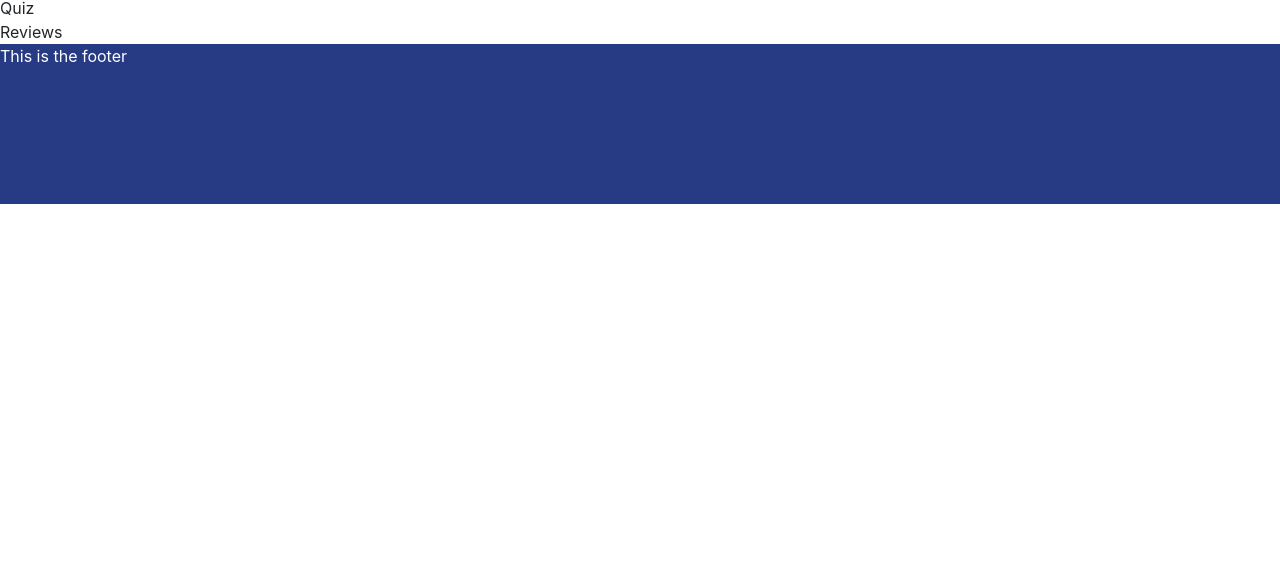
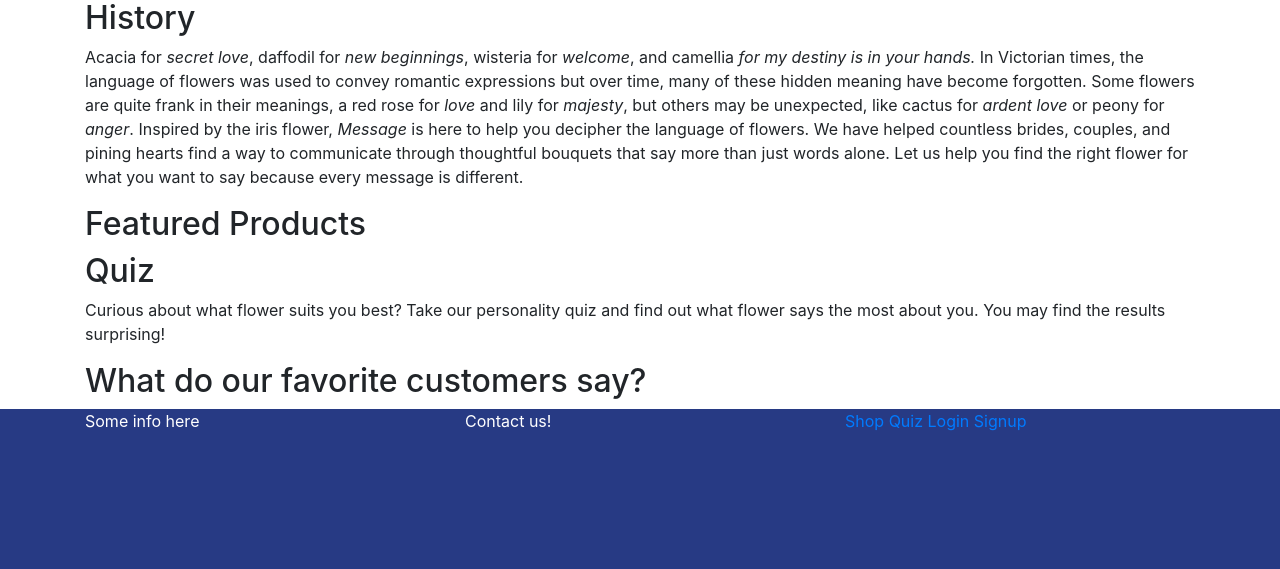
Before and after one commit to awang617/Message, a Flask app: page / in a window 1280 px wide. Shown: the part 1033-1602 px from the top of the page. Before the commit the page ends 1237 px from the top, so only its background shows below. Run offline with Flask 2, Linux system fonts and the light colour scheme; some libraries are stand-ins or nearby versions.

Commit message:
improve grids and layout

```diff
--- a/templates/index.html
+++ b/templates/index.html
@@ -1,7 +1,5 @@
 {% extends "layout.html" %}
 {% block content%}
-<h1>Message</h1>
-
 <div id="carouselExampleIndicators" class="carousel slide" data-ride="carousel">
     <ol class="carousel-indicators">
         <li data-target="#carouselExampleIndicators" data-slide-to="0" class="active"></li>
@@ -10,13 +8,13 @@
     </ol>
     <div class="carousel-inner">
         <div class="carousel-item active">
-        <img src="{{ url_for('static', filename='watercolor.jpg') }}" class="d-block w-100" alt="...">
+        <img src="{{ url_for('static', filename='splash-2.jpg') }}" class="d-block w-100" alt="...">
         </div>
         <div class="carousel-item">
-        <img src="{{ url_for('static', filename='plant-lg copy.jpg') }}" class="d-block w-100" alt="...">
+        <img src="{{ url_for('static', filename='splash-1.jpg') }}" class="d-block w-100" alt="...">
         </div>
         <div class="carousel-item">
-        <img src="{{ url_for('static', filename='floral-bg.jpg') }}" class="d-block w-100" alt="...">
+        <img src="{{ url_for('static', filename='splash-3.jpg') }}" class="d-block w-100" alt="...">
         </div>
     </div>
     <a class="carousel-control-prev" href="#carouselExampleIndicators" role="button" data-slide="prev">
@@ -29,10 +27,31 @@
     </a>
 </div>
 
-<section id="history">History</section>
-<section id="featured">Featured Products</section>
-<section id="quiz">Quiz</section>
-<section id="reviews">Reviews</section>
+<div class="container">
+<section id="history">
+    <h2>History</h2>
+    <p>
+        Acacia for <i>secret love</i>, daffodil for <i>new beginnings</i>, wisteria for <i>welcome</i>, and camellia <i>for my destiny is in your hands.</i> In Victorian times, the language of flowers was used to convey romantic expressions but over time, many of these hidden meaning have become forgotten. Some flowers are quite frank in their meanings, a red rose for <i>love</i> and lily for <i>majesty</i>, but others may be unexpected, like cactus for <i>ardent love</i> or peony for <i>anger</i>. Inspired by the iris flower, <i>Message</i> is here to help you decipher the language of flowers. We have helped countless brides, couples, and pining hearts find a way to communicate through thoughtful bouquets that say more than just words alone. Let us help you find the right flower for what you want to say because every message is different.
+    </p>
+
+</section>
+
+<section id="featured">
+    <h2>Featured Products</h2>
+    <!-- hard code some products -->
+</section>
+
+<section id="quiz">
+    <h2>Quiz</h2>
+    <p>Curious about what flower suits you best? Take our personality quiz and find out what flower says the most about you. You may find the results surprising!</p>
+
+</section>
+
+<section id="reviews">
+    <h2>What do our favorite customers say?</h2>
+    <!-- hard code testimonials -->
+</section>
+</div>
 
 <script src="https://code.jquery.com/jquery-3.3.1.slim.min.js" integrity="sha384-q8i/X+965DzO0rT7abK41JStQIAqVgRVzpbzo5smXKp4YfRvH+8abtTE1Pi6jizo" crossorigin="anonymous"></script>
 <script src="https://cdnjs.cloudflare.com/ajax/libs/popper.js/1.14.7/umd/popper.min.js" integrity="sha384-UO2eT0CpHqdSJQ6hJty5KVphtPhzWj9WO1clHTMGa3JDZwrnQq4sF86dIHNDz0W1" crossorigin="anonymous"></script>
--- a/templates/layout.html
+++ b/templates/layout.html
@@ -64,8 +64,30 @@
     {% block content %}
     {% endblock %}
     <footer>
-        <p>This is the footer</p>
+        <div class="container">
+            <div class="row">
+                <div class="col-4">
+                    <p>Some info here</p>
+                </div>
+
+                <div class="col-4">
+                    <p>Contact us!</p>
+                </div>
+
+                <div class="col-4">
+                    <a href="/shop">Shop</a>
+                    <a href="/quiz">Quiz</a>
+                    <a href="/login">Login</a>
+                    <a href="/signup">Signup</a>
+                </div>
+
+            </div>
+        </div>
+
     </footer>
+
+    <script src="https://cdnjs.cloudflare.com/ajax/libs/popper.js/1.14.7/umd/popper.min.js" integrity="sha384-UO2eT0CpHqdSJQ6hJty5KVphtPhzWj9WO1clHTMGa3JDZwrnQq4sF86dIHNDz0W1" crossorigin="anonymous"></script>
+<script src="https://stackpath.bootstrapcdn.com/bootstrap/4.3.1/js/bootstrap.min.js" integrity="sha384-JjSmVgyd0p3pXB1rRibZUAYoIIy6OrQ6VrjIEaFf/nJGzIxFDsf4x0xIM+B07jRM" crossorigin="anonymous"></script>
 
 </body>
 </html>
```
